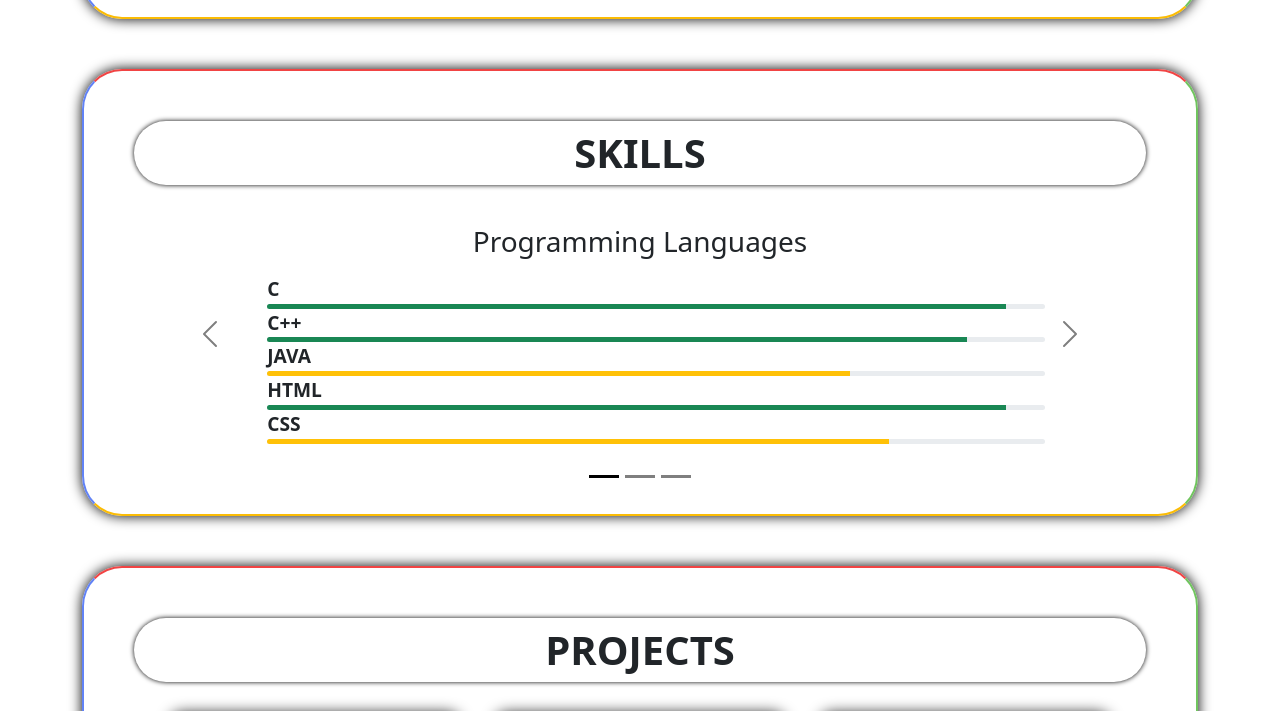
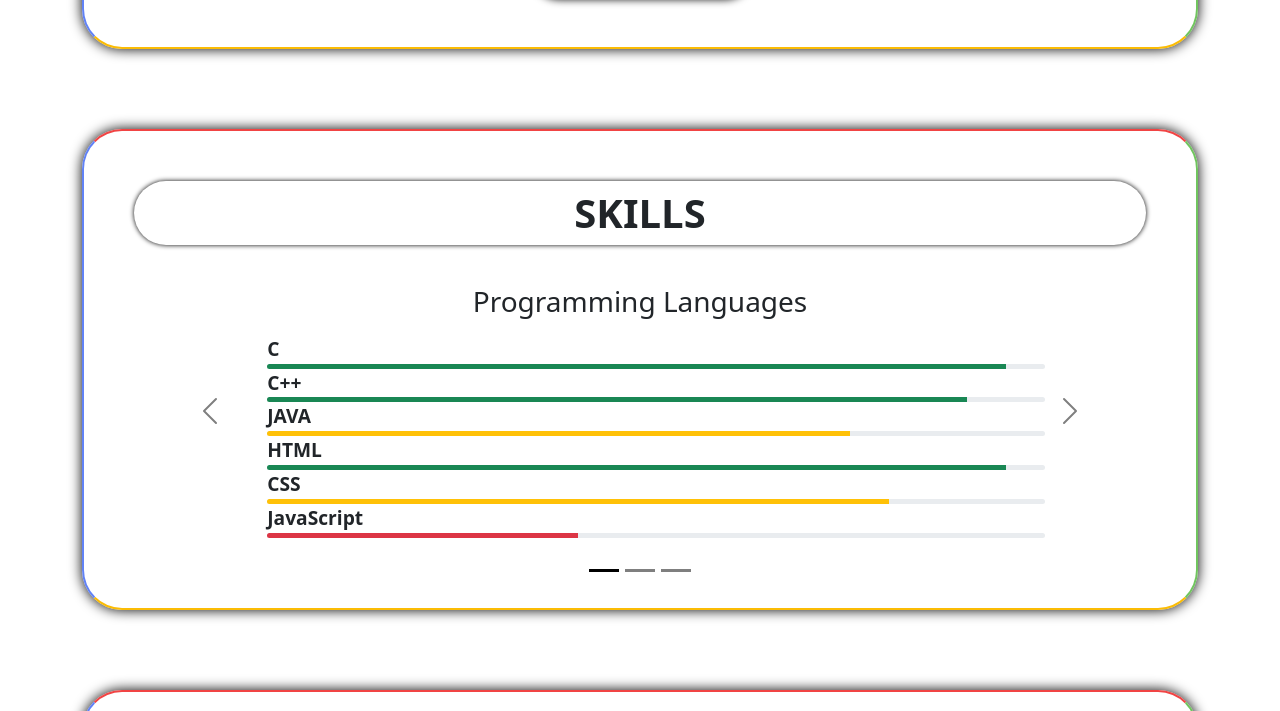
Before and after one commit to Iamaniketgupta/Aniket-gupta-Portfolio, a plain HTML site: page index.html in a window 1280 px wide. Shown: the part 1154-1865 px from the top of the page. Drawn offline with nearby package versions, Linux system fonts and the light colour scheme.

Commit message:
added space

```diff
--- a/index.html
+++ b/index.html
@@ -204,6 +204,11 @@ setInterval(textLoad,16000);
                                     aria-valuenow="25" aria-valuemin="0" aria-valuemax="100" style="height: 5px">
                                     <div class="progress-bar bg-warning" style="width: 80%"></div>
                                 </div>
+                                <li>JavaScript</li>
+                                <div class="progress" role="progressbar" aria-label="Example 1px high"
+                                    aria-valuenow="25" aria-valuemin="0" aria-valuemax="100" style="height: 5px">
+                                    <div class="progress-bar bg-danger" style="width: 40%"></div>
+                                </div>
 
                             </ul>
 
--- a/style.css
+++ b/style.css
@@ -199,7 +199,7 @@ cursor: pointer;
     width: 100%;
     box-shadow: 0px 0px 13px black;
     padding: 50px;
-    margin-top: 50px;
+    margin-top: 5rem;
     text-align: justify;
     border-radius: 40px;
 }
```
